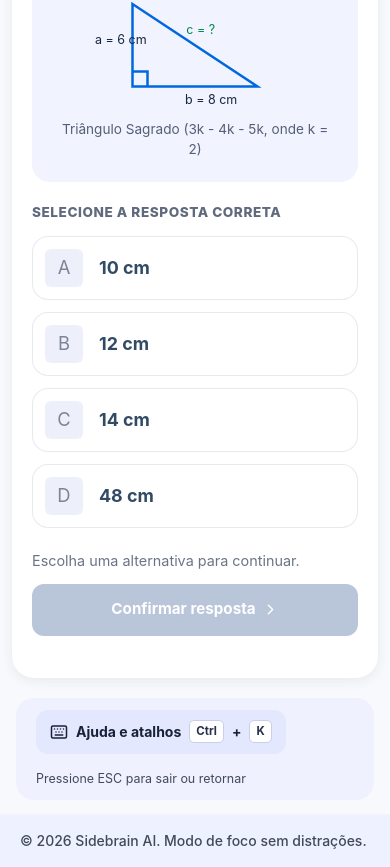
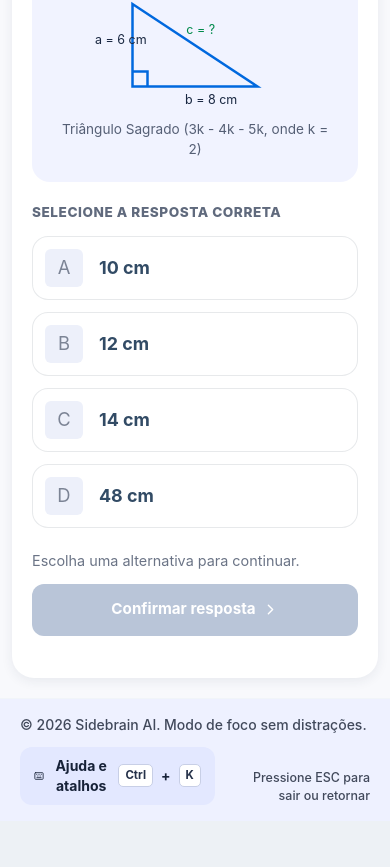
Before and after one commit to FR0M-ZER0/sidebrain-front, a React (Vite) app: page /quiz in a window 390 px wide. Shown: the part 823-1690 px from the top of the page. After the commit the page ends 1644 px from the top, so only its background shows below. Built offline with nearby package versions, Linux system fonts and the light colour scheme; no server answers.

Commit message:
chore(sdb-78): move atalhos para o footer

```diff
--- a/src/App.css
+++ b/src/App.css
@@ -2324,6 +2324,14 @@
   font-size: 0.875rem;
 }
 
+.lesson-focus-footer .activity-help-bar {
+  width: auto;
+  margin: 0;
+  border-radius: 0;
+  background: transparent;
+  padding: 0;
+}
+
 .activity-help-bar > button {
   display: inline-flex;
   min-height: 44px;
@@ -2638,8 +2646,18 @@
     flex-direction: column;
   }
 
+  .lesson-focus-footer .activity-help-bar {
+    align-items: flex-end;
+    align-self: flex-end;
+    flex-direction: row;
+  }
+
   .activity-help-bar > span {
     font-size: 0.78rem;
+  }
+
+  .lesson-focus-footer .activity-help-bar > span {
+    text-align: right;
   }
 
   .keyboard-help-list > div {
--- a/src/components/customer/lesson/LessonFocusLayout.tsx
+++ b/src/components/customer/lesson/LessonFocusLayout.tsx
@@ -43,18 +43,18 @@ export const LessonFocusLayout = ({ children, streakCount, onExit }: LessonFocus
 
 			{children}
 
-			<div className="activity-help-bar">
-				<button type="button" onClick={(event) => openHelp(event.currentTarget)} aria-keyshortcuts="Control+K">
-					<Keyboard aria-hidden="true" size={18} />
-					<span>Ajuda e atalhos</span>
-					<kbd>Ctrl</kbd><span aria-hidden="true">+</span><kbd>K</kbd>
-				</button>
-				<span>Pressione ESC para sair ou retornar</span>
-			</div>
 			<KeyboardShortcutsHelp isOpen={isOpen} onClose={closeHelp} />
 
-			<footer className="mt-auto flex flex-col items-start justify-between gap-3 border-t border-slate-100 bg-primary-soft px-5 py-4 text-sm font-medium text-muted sm:flex-row sm:items-center sm:px-8">
+			<footer className="lesson-focus-footer mt-auto flex flex-col items-start justify-between gap-3 border-t border-slate-100 bg-primary-soft px-5 py-4 text-sm font-medium text-muted sm:flex-row sm:items-center sm:px-8">
 				<span>© {new Date().getFullYear()} Sidebrain AI. Modo de foco sem distrações.</span>
+				<div className="activity-help-bar">
+					<button type="button" onClick={(event) => openHelp(event.currentTarget)} aria-keyshortcuts="Control+K">
+						<Keyboard aria-hidden="true" size={18} />
+						<span>Ajuda e atalhos</span>
+						<kbd>Ctrl</kbd><span aria-hidden="true">+</span><kbd>K</kbd>
+					</button>
+					<span>Pressione ESC para sair ou retornar</span>
+				</div>
 			</footer>
 		</div>
 	)
```
